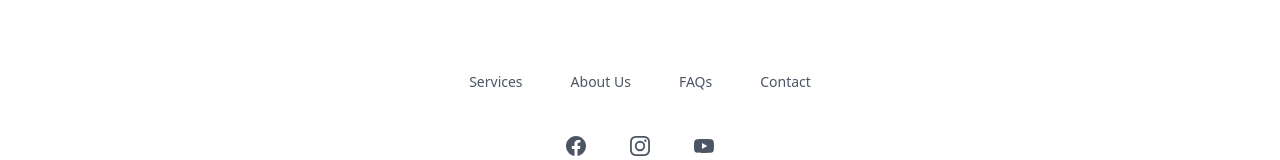
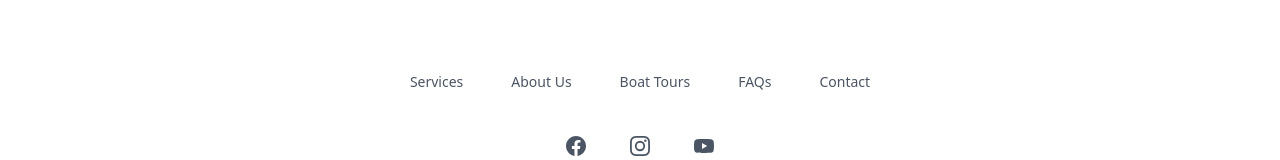
Before and after one commit to m-kirstetter/nifty-villas.com, a Nuxt app: page / in a window 1280 px wide. Shown: the part 4089-4249 px from the top of the page. Built offline with nearby package versions, Linux system fonts and the light colour scheme.

Commit message:
adjustments

```diff
--- a/components/AppFooter.vue
+++ b/components/AppFooter.vue
@@ -38,6 +38,7 @@ const navigation = {
   main: [
     { name: "Services", href: "#" },
     { name: "About Us", href: "#" },
+    { name: "Boat Tours", href: "#" },
     { name: "FAQs", href: "#" },
     { name: "Contact", href: "#" },
   ],
```
